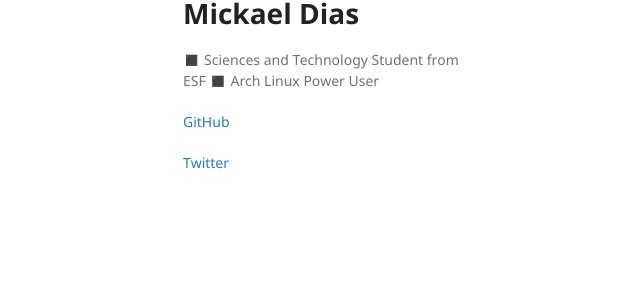
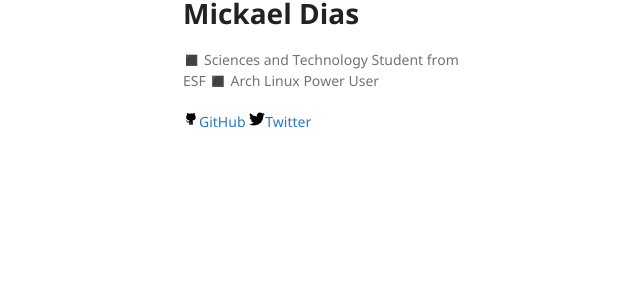
Before and after one commit to gliasa01/gliasa01.github.io, a Jekyll site: the page built from index.md, in a window 1280 px wide. Shown: the part 245-547 px from the top of the page, without its empty margins (27-667 px from the left). Built offline with Jekyll 4.4.1, drawn with Linux system fonts in a browser that asks for light colours.

Commit message:
Add icons for social links

```diff
--- a/_layouts/default.html
+++ b/_layouts/default.html
@@ -25,10 +25,8 @@
         {% endif %}
 
         {% if site.github.is_user_page %}
-          <p class="view"><a href="{{ site.github.owner_url }}">GitHub</a></p>
+          <p class="view"><img src="../assets/img/github-logo.png"><a href="{{ site.github.owner_url }}">GitHub</a>   <img src="../assets/img/twitter-logo.png"><a href="{{ site.twitter }}">Twitter</a></p>
         {% endif %}
-
-          <p class="view"><a href="{{ site.twitter }}">Twitter</a></p>
 
         {% if site.show_downloads %}
           <ul>
```
Also changed, not shown: assets/img/github-logo.png (added), assets/img/twitter-logo.png (added).
